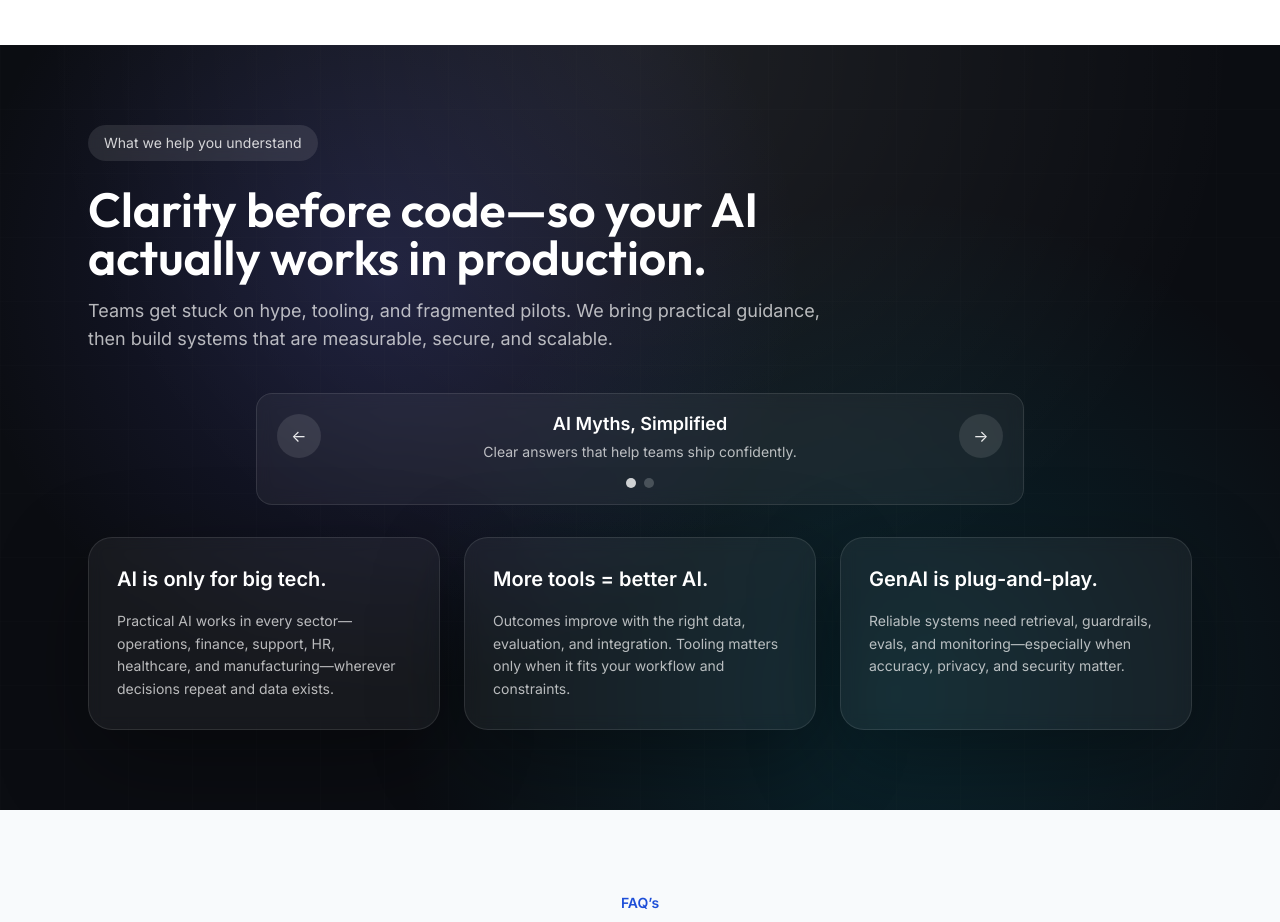
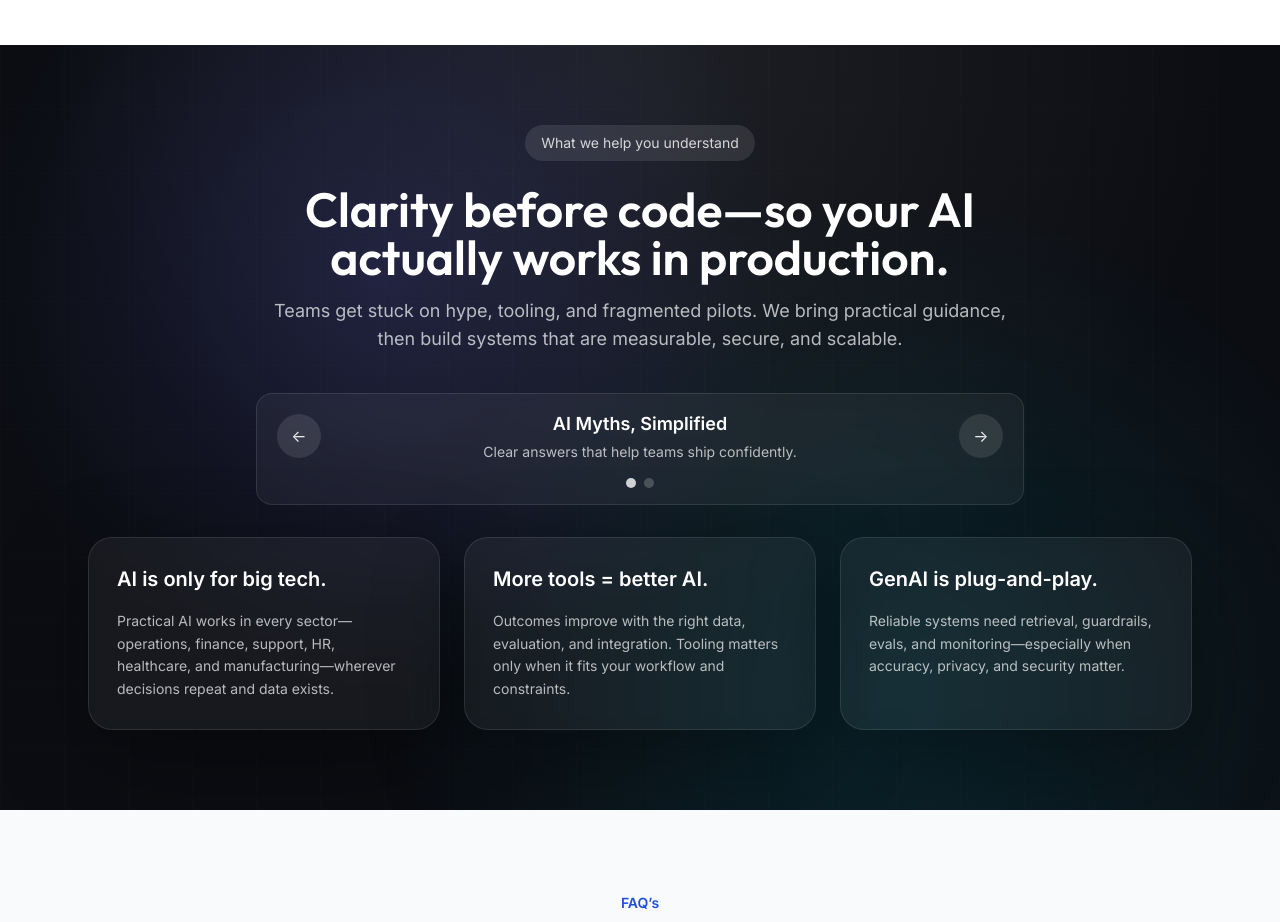
Before and after one commit to shreyan-mittal/ai-website, a React (Vite) app: page / in a window 1280 px wide. Shown: the part 2480-3402 px from the top of the page. Built offline with nearby package versions, Linux system fonts and the light colour scheme.

Commit message:
Center align text in AI Myths section

```diff
--- a/src/components/Pricing.jsx
+++ b/src/components/Pricing.jsx
@@ -90,7 +90,7 @@ export function Engagement() {
           initial="hidden"
           whileInView="show"
           viewport={{ once: true, amount: 0.25 }}
-          className="max-w-3xl"
+          className="mx-auto max-w-3xl text-center"
         >
           <motion.span
             variants={fadeInUp}
```
